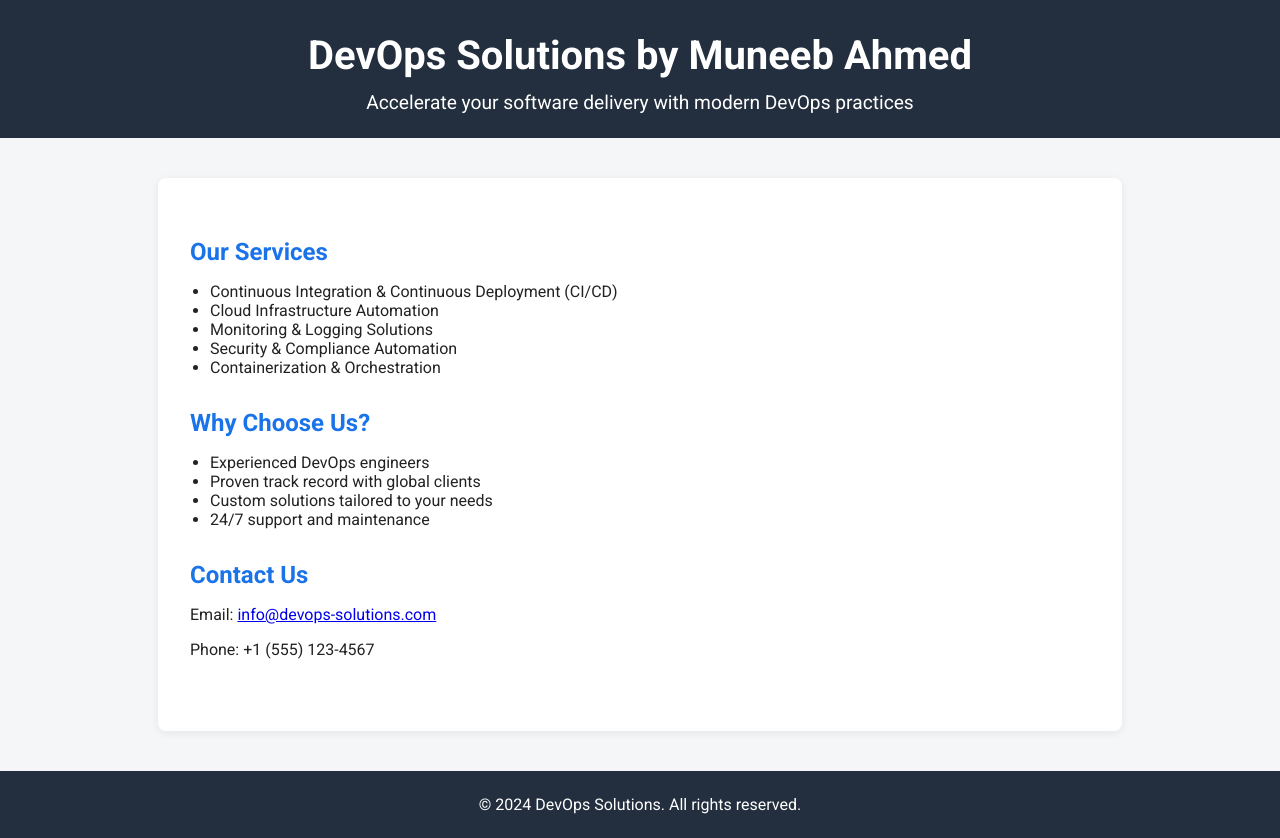
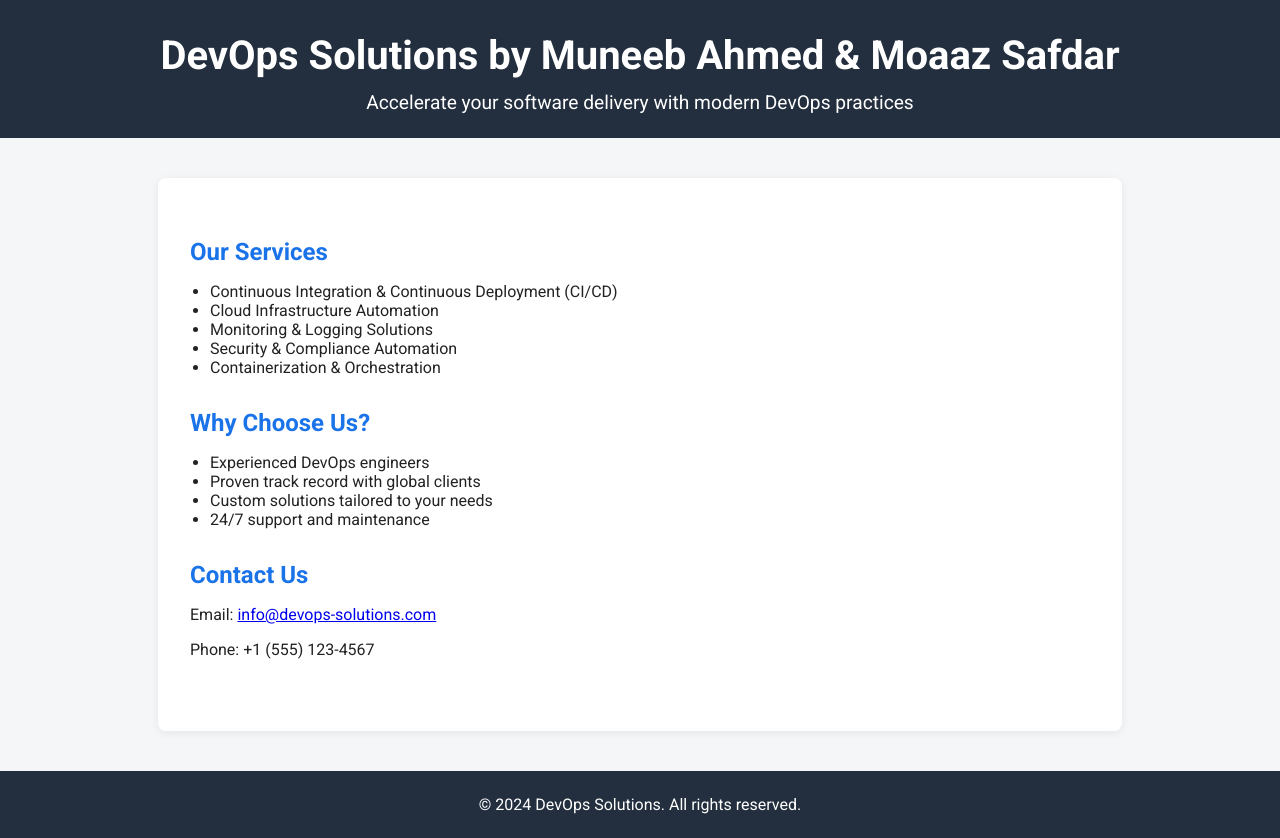
Before and after one commit to muneebmoon/DevOPs, a plain HTML site: page index.html in a window 1280 px wide. Drawn offline with Linux system fonts and the light colour scheme.

Commit message:
update again heading

```diff
--- a/index.html
+++ b/index.html
@@ -64,7 +64,7 @@
 </head>
 <body>
     <header>
-        <h1>DevOps Solutions by Muneeb Ahmed</h1>
+        <h1>DevOps Solutions by Muneeb Ahmed & Moaaz Safdar</h1>
         <p>Accelerate your software delivery with modern DevOps practices</p>
     </header>
     <main>
```
